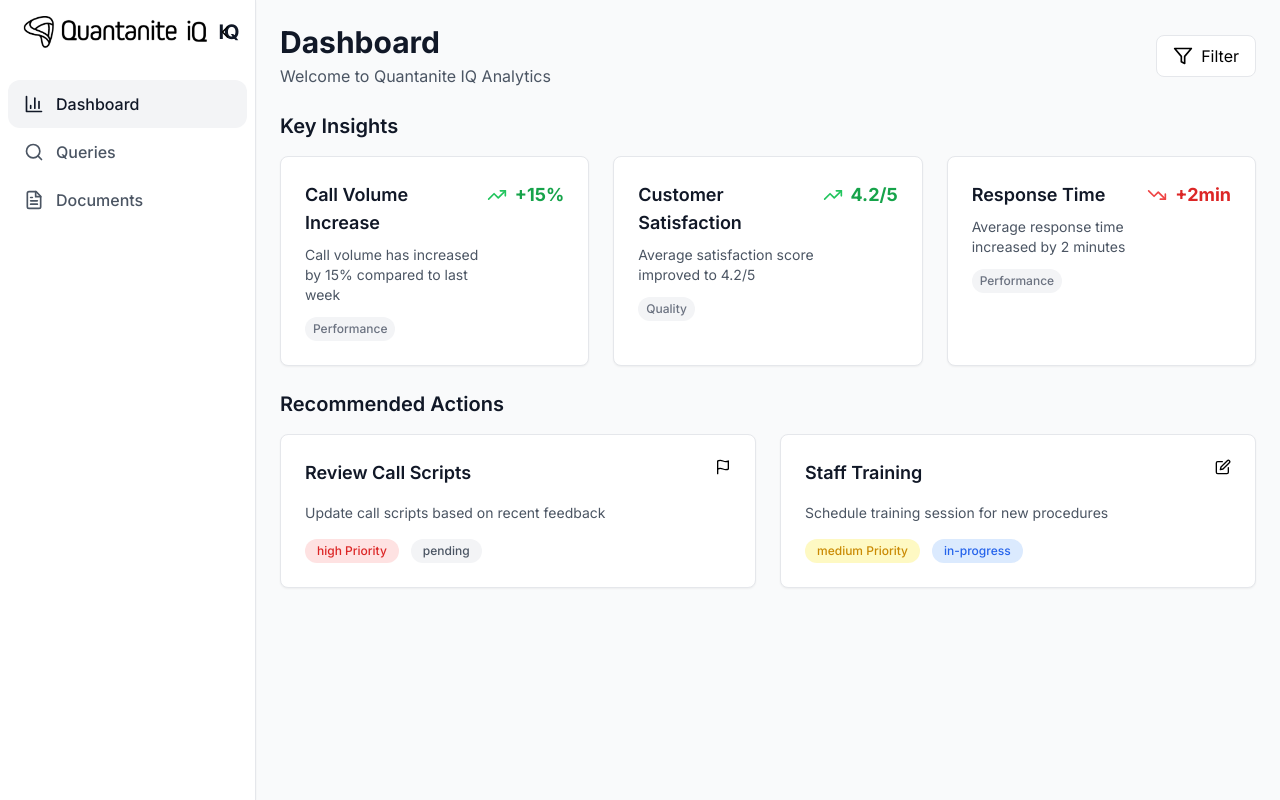
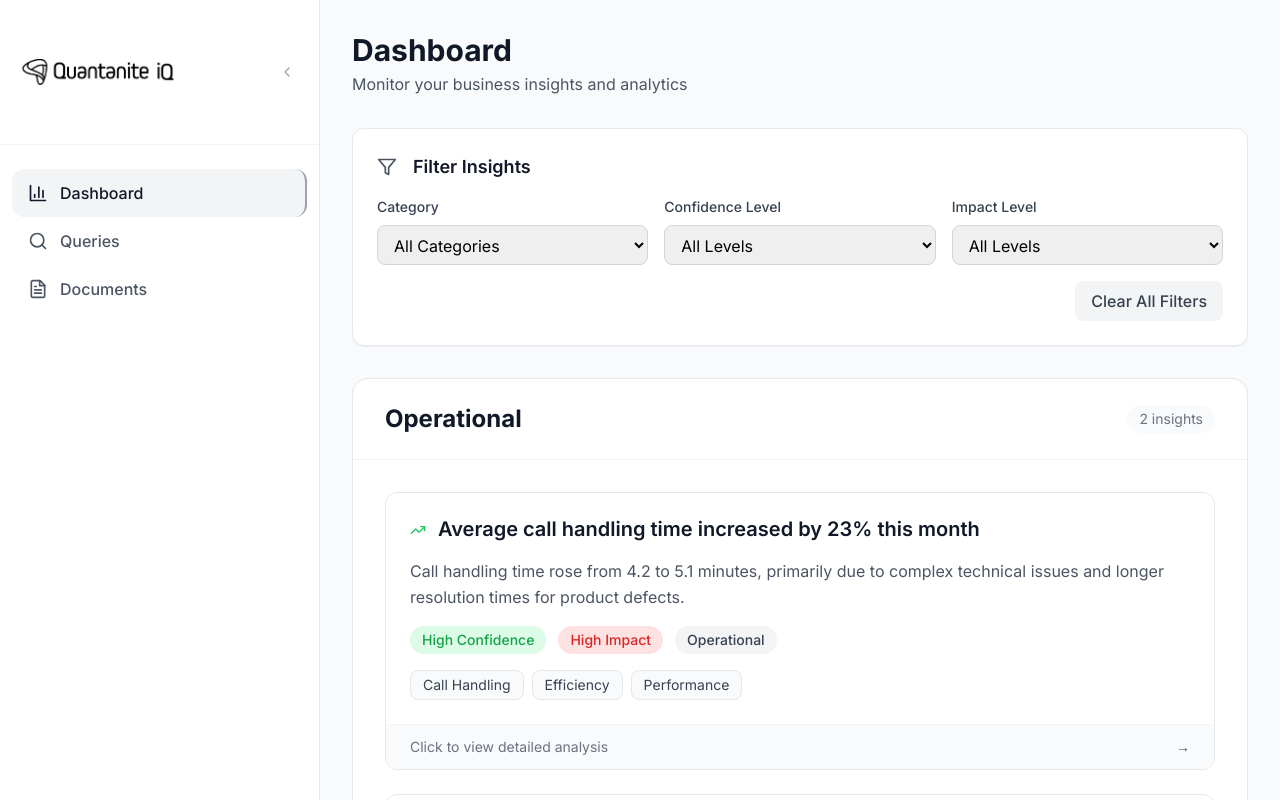
Before and after one commit to vanshdeep2/iq_demo, a React (Create React App) app: page / in a window 1280 px wide. Built offline with nearby package versions, Linux system fonts and the light colour scheme; the HTML template or start-up script is replaced by a standard one.

Commit message:
Restore: Original design with comprehensive insights, filters, and detailed components

```diff
--- a/src/components/ActionCard.js
+++ b/src/components/ActionCard.js
@@ -1,64 +1,88 @@
 import React from 'react';
+import { useNavigate } from 'react-router-dom';
 import { Check, Edit, Flag, HelpCircle } from 'lucide-react';
 
 const ActionCard = ({ action }) => {
-  const getPriorityColor = (priority) => {
-    switch (priority) {
-      case 'high':
-        return 'text-red-600 bg-red-100';
-      case 'medium':
-        return 'text-yellow-600 bg-yellow-100';
-      case 'low':
-        return 'text-green-600 bg-green-100';
-      default:
-        return 'text-gray-600 bg-gray-100';
+  const navigate = useNavigate();
+
+  const getConfidenceColor = (confidence) => {
+    switch (confidence) {
+      case 'High': return 'text-green-600 bg-green-100';
+      case 'Medium': return 'text-yellow-600 bg-yellow-100';
+      case 'Low': return 'text-red-600 bg-red-100';
+      default: return 'text-gray-600 bg-gray-100';
     }
   };
 
-  const getStatusColor = (status) => {
-    switch (status) {
-      case 'completed':
-        return 'text-green-600 bg-green-100';
-      case 'in-progress':
-        return 'text-blue-600 bg-blue-100';
-      case 'pending':
-        return 'text-gray-600 bg-gray-100';
-      default:
-        return 'text-gray-600 bg-gray-100';
-    }
-  };
-
-  const getStatusIcon = (status) => {
-    switch (status) {
-      case 'completed':
-        return <Check className="w-4 h-4" />;
-      case 'in-progress':
-        return <Edit className="w-4 h-4" />;
-      case 'pending':
-        return <Flag className="w-4 h-4" />;
-      default:
-        return <HelpCircle className="w-4 h-4" />;
+  const getEffortColor = (effort) => {
+    switch (effort) {
+      case 'Low': return 'text-green-600 bg-green-100';
+      case 'Medium': return 'text-yellow-600 bg-yellow-100';
+      case 'High': return 'text-red-600 bg-red-100';
+      default: return 'text-gray-600 bg-gray-100';
     }
   };
 
   return (
-    <div className="bg-white rounded-lg shadow-sm border border-gray-200 p-6">
-      <div className="flex items-start justify-between mb-4">
-        <h3 className="text-lg font-semibold text-gray-900">{action.title}</h3>
-        <div className="flex items-center space-x-2">
-          {getStatusIcon(action.status)}
+    <div className="bg-white border border-gray-200 rounded-xl p-6 hover:shadow-lg transition-shadow duration-200">
+      <div className="space-y-5">
+        {/* Header */}
+        <div>
+          <h3 className="text-xl font-semibold text-gray-900 mb-3">{action.title}</h3>
+          <p className="text-gray-600 leading-relaxed">{action.reasoning}</p>
         </div>
-      </div>
 
-      <p className="text-gray-600 text-sm mb-4">{action.description}</p>
+        {/* Metrics */}
+        <div className="grid grid-cols-2 gap-4">
+          <div className="text-center p-4 bg-gray-50 rounded-lg">
+            <div className="text-3xl font-bold text-gray-900">{action.score}</div>
+            <div className="text-sm text-gray-500 font-medium">Score</div>
+          </div>
+          <div className="text-center p-4 bg-gray-50 rounded-lg">
+            <div className="text-lg font-semibold text-gray-900">{action.confidence}</div>
+            <div className="text-sm text-gray-500 font-medium">Confidence</div>
+          </div>
+        </div>
 
-      <div className="flex items-center space-x-3">
-        <span className={`px-3 py-1 rounded-full text-xs font-medium ${getPriorityColor(action.priority)}`}>
-          {action.priority} Priority
-        </span>
-        <span className={`px-3 py-1 rounded-full text-xs font-medium ${getStatusColor(action.status)}`}>
-          {action.status}
-        </span>
+        {/* Tags */}
+        <div className="flex flex-wrap gap-2">
+          {action.tags.map((tag, index) => (
+            <span
+              key={index}
+              className="px-3 py-1 bg-gray-100 text-gray-700 text-sm rounded-lg font-medium"
+            >
+              {tag}
+            </span>
+          ))}
+        </div>
+
+        {/* Effort Level */}
+        <div className="flex items-center justify-between p-3 bg-gray-50 rounded-lg">
+          <span className="text-sm font-medium text-gray-700">Effort Level:</span>
+          <span className={`px-3 py-1 rounded-full text-sm font-medium ${getEffortColor(action.effort)}`}>
+            {action.effort}
+          </span>
+        </div>
+
+        {/* Action Buttons */}
+        <div className="flex space-x-3">
+          <button
+            onClick={() => navigate(`/action/${action.id}`)}
+            className="flex-1 bg-gray-800 hover:bg-gray-700 text-white font-medium py-3 px-4 rounded-lg transition-colors duration-200 flex items-center justify-center space-x-2"
+          >
+            <Check className="w-5 h-5" />
+            <span>Approve</span>
+          </button>
+          <button className="p-3 text-gray-400 hover:text-gray-600 hover:bg-gray-100 rounded-lg transition-colors duration-200">
+            <Edit className="w-5 h-5" />
+          </button>
+          <button className="p-3 text-gray-400 hover:text-gray-600 hover:bg-gray-100 rounded-lg transition-colors duration-200">
+            <Flag className="w-5 h-5" />
+          </button>
+          <button className="p-3 text-gray-400 hover:text-gray-600 hover:bg-gray-100 rounded-lg transition-colors duration-200">
+            <HelpCircle className="w-5 h-5" />
+          </button>
+        </div>
       </div>
     </div>
   );
--- a/src/components/InsightCard.js
+++ b/src/components/InsightCard.js
@@ -1,46 +1,80 @@
 import React from 'react';
+import { useNavigate } from 'react-router-dom';
 import { TrendingUp, TrendingDown, Minus } from 'lucide-react';
 
 const InsightCard = ({ insight }) => {
-  const getTrendIcon = (trend) => {
-    switch (trend) {
-      case 'up':
-        return <TrendingUp className="w-5 h-5 text-green-500" />;
-      case 'down':
-        return <TrendingDown className="w-5 h-5 text-red-500" />;
-      default:
-        return <Minus className="w-5 h-5 text-gray-500" />;
+  const navigate = useNavigate();
+
+  const getConfidenceColor = (confidence) => {
+    switch (confidence) {
+      case 'High': return 'text-green-600 bg-green-100';
+      case 'Medium': return 'text-yellow-600 bg-yellow-100';
+      case 'Low': return 'text-red-600 bg-red-100';
+      default: return 'text-gray-600 bg-gray-100';
     }
   };
 
-  const getTrendColor = (trend) => {
-    switch (trend) {
-      case 'up':
-        return 'text-green-600';
-      case 'down':
-        return 'text-red-600';
-      default:
-        return 'text-gray-600';
+  const getImpactColor = (impact) => {
+    switch (impact) {
+      case 'High': return 'text-red-600 bg-red-100';
+      case 'Medium': return 'text-yellow-600 bg-yellow-100';
+      case 'Low': return 'text-green-600 bg-green-100';
+      default: return 'text-gray-600 bg-gray-100';
     }
   };
 
+  const getTrendIcon = (title) => {
+    if (title.toLowerCase().includes('increased') || title.toLowerCase().includes('growth')) {
+      return <TrendingUp className="w-4 h-4 text-green-500" />;
+    } else if (title.toLowerCase().includes('declined') || title.toLowerCase().includes('decreased')) {
+      return <TrendingDown className="w-4 h-4 text-red-500" />;
+    }
+    return <Minus className="w-4 h-4 text-gray-500" />;
+  };
+
   return (
-    <div className="bg-white rounded-lg shadow-sm border border-gray-200 p-6">
-      <div className="flex items-start justify-between">
-        <div className="flex-1">
-          <h3 className="text-lg font-semibold text-gray-900 mb-2">{insight.title}</h3>
-          <p className="text-gray-600 text-sm mb-3">{insight.description}</p>
-          <div className="flex items-center space-x-2">
-            <span className="text-xs font-medium text-gray-500 bg-gray-100 px-2 py-1 rounded-full">
-              {insight.category}
-            </span>
+    <div
+      className="bg-white border border-gray-200 rounded-xl hover:shadow-lg transition-all duration-200 cursor-pointer overflow-hidden"
+      onClick={() => navigate(`/insight/${insight.id}`)}
+    >
+      <div className="p-6">
+        <div className="flex items-start justify-between mb-4">
+          <div className="flex items-center space-x-3">
+            {getTrendIcon(insight.title)}
+            <h3 className="text-xl font-semibold text-gray-900 leading-tight">{insight.title}</h3>
           </div>
         </div>
-        <div className="flex items-center space-x-2">
-          {getTrendIcon(insight.trend)}
-          <span className={`text-lg font-bold ${getTrendColor(insight.trend)}`}>
-            {insight.value}
+
+        <p className="text-gray-600 mb-4 leading-relaxed">{insight.summary}</p>
+
+        <div className="flex items-center space-x-3 mb-4">
+          <span className={`px-3 py-1 rounded-full text-sm font-medium ${getConfidenceColor(insight.confidence)}`}>
+            {insight.confidence} Confidence
           </span>
+          <span className={`px-3 py-1 rounded-full text-sm font-medium ${getImpactColor(insight.impact)}`}>
+            {insight.impact} Impact
+          </span>
+          <span className="px-3 py-1 rounded-full text-sm font-medium bg-gray-100 text-gray-700">
+            {insight.category}
+          </span>
+        </div>
+
+        <div className="flex flex-wrap gap-2">
+          {insight.tags.map((tag, index) => (
+            <span
+              key={index}
+              className="px-3 py-1 bg-gray-50 text-gray-700 text-sm rounded-lg border border-gray-200"
+            >
+              {tag}
+            </span>
+          ))}
+        </div>
+      </div>
+
+      <div className="bg-gray-50 px-6 py-3 border-t border-gray-100">
+        <div className="flex items-center justify-between text-sm text-gray-500">
+          <span>Click to view detailed analysis</span>
+          <span className="text-gray-600 font-medium">→</span>
         </div>
       </div>
     </div>
--- a/src/components/Layout.js
+++ b/src/components/Layout.js
@@ -1,62 +1,59 @@
 import React, { useState } from 'react';
-import { Link, useLocation } from 'react-router-dom';
+import { useLocation, Link } from 'react-router-dom';
 import { BarChart3, FileText, Search, ChevronLeft, ChevronRight } from 'lucide-react';
 
 const Layout = ({ children }) => {
+  const location = useLocation();
   const [sidebarCollapsed, setSidebarCollapsed] = useState(false);
-  const location = useLocation();
 
-  const menuItems = [
-    { path: '/', icon: BarChart3, label: 'Dashboard' },
-    { path: '/queries', icon: Search, label: 'Queries' },
-    { path: '/documents', icon: FileText, label: 'Documents' },
+  const navigation = [
+    { name: 'Dashboard', href: '/', icon: BarChart3 },
+    { name: 'Queries', href: '/queries', icon: Search },
+    { name: 'Documents', href: '/documents', icon: FileText },
   ];
 
   return (
     <div className="flex h-screen bg-gray-50">
-      {/* Sidebar */}
-      <div className={`bg-white shadow-sm border-r border-gray-200 transition-all duration-300 ${sidebarCollapsed ? 'w-16' : 'w-64'}`}>
-        <div className="p-4">
-          <div className="flex items-center justify-between">
+      {/* Collapsible Sidebar */}
+      <div className={`${sidebarCollapsed ? 'w-16' : 'w-80'} bg-white border-r border-gray-200 shadow-sm transition-all duration-300 ease-in-out`}>
+        {/* Logo */}
+        <div className="flex items-center justify-between px-4 py-6 border-b border-gray-100">
           {!sidebarCollapsed && (
-              <div className="flex items-center space-x-2">
-                <img src="/quantanite-logo.png" alt="Quantanite" className="h-8 w-auto" />
-                <span className="text-xl font-bold text-gray-900">IQ</span>
+            <div className="flex items-center space-x-3">
+              {/* Quantanite Logo */}
+              <img src="/quantanite-logo.png" alt="Quantanite Logo" className="w-40 h-24 object-contain" />
             </div>
           )}
           <button
             onClick={() => setSidebarCollapsed(!sidebarCollapsed)}
-              className="p-1 rounded-lg hover:bg-gray-100"
+            className="p-2 text-gray-400 hover:text-gray-600 hover:bg-gray-100 rounded-lg transition-colors duration-200"
           >
-              {sidebarCollapsed ? <ChevronRight size={20} /> : <ChevronLeft size={20} />}
+            {sidebarCollapsed ? <ChevronRight className="w-4 h-4" /> : <ChevronLeft className="w-4 h-4" />}
           </button>
         </div>
-        </div>
 
-        <nav className="mt-4">
-          {menuItems.map((item) => {
-            const Icon = item.icon;
-            const isActive = location.pathname === item.path;
-
+        {/* Navigation */}
+        <nav className="mt-6 px-3">
+          {navigation.map((item) => {
+            const isActive = location.pathname === item.href;
             return (
               <Link
-                key={item.path}
-                to={item.path}
-                className={`flex items-center px-4 py-3 text-gray-600 hover:bg-gray-50 hover:text-gray-900 rounded-xl transition-all duration-200 cursor-pointer font-medium mx-2 ${
-                  isActive ? 'bg-gray-100 text-gray-900' : ''
-                } ${sidebarCollapsed ? 'justify-center px-2' : ''}`}
+                key={item.name}
+                to={item.href}
+                className={`sidebar-item ${isActive ? 'active' : ''} ${sidebarCollapsed ? 'collapsed' : ''}`}
+                title={sidebarCollapsed ? item.name : ''}
               >
-                <Icon size={20} />
-                {!sidebarCollapsed && <span className="ml-3">{item.label}</span>}
+                <item.icon className={`w-5 h-5 ${sidebarCollapsed ? '' : 'mr-3'}`} />
+                {!sidebarCollapsed && item.name}
               </Link>
             );
           })}
         </nav>
       </div>
 
-      {/* Main Content */}
-      <div className="flex-1 overflow-auto">
-        <main className="p-6">
+      {/* Main content */}
+      <div className="flex-1 overflow-auto bg-gray-50">
+        <main className="p-8">
           {children}
         </main>
       </div>
--- a/src/index.css
+++ b/src/index.css
@@ -2,16 +2,34 @@
 @tailwind components;
 @tailwind utilities;
 
-body {
-  margin: 0;
-  font-family: 'Inter', -apple-system, BlinkMacSystemFont, 'Segoe UI', 'Roboto', 'Oxygen',
-    'Ubuntu', 'Cantarell', 'Fira Sans', 'Droid Sans', 'Helvetica Neue',
-    sans-serif;
-  -webkit-font-smoothing: antialiased;
-  -moz-osx-font-smoothing: grayscale;
+@layer base {
+  body {
+    font-family: 'Inter', system-ui, sans-serif;
+  }
 }
 
-code {
-  font-family: source-code-pro, Menlo, Monaco, Consolas, 'Courier New',
-    monospace;
+@layer components {
+  .btn-primary {
+    @apply bg-gray-800 hover:bg-gray-700 text-white font-medium py-2 px-4 rounded-lg transition-colors duration-200;
+  }
+
+  .btn-secondary {
+    @apply bg-gray-100 hover:bg-gray-200 text-gray-700 font-medium py-2 px-4 rounded-lg transition-colors duration-200;
+  }
+
+  .card {
+    @apply bg-white rounded-lg shadow-sm border border-gray-200 p-6;
+  }
+
+  .sidebar-item {
+    @apply flex items-center px-4 py-3 text-gray-600 hover:bg-gray-50 hover:text-gray-900 rounded-xl transition-all duration-200 cursor-pointer font-medium;
+  }
+
+  .sidebar-item.active {
+    @apply bg-gray-100 text-gray-900 border-r-2 border-gray-400;
+  }
+
+  .sidebar-item.collapsed {
+    @apply justify-center px-2;
+  }
 }
--- a/src/pages/Dashboard.js
+++ b/src/pages/Dashboard.js
@@ -1,85 +1,194 @@
-import React from 'react';
+import React, { useState } from 'react';
 import { Filter } from 'lucide-react';
 import InsightCard from '../components/InsightCard';
-import ActionCard from '../components/ActionCard';
 
 const Dashboard = () => {
+  const [filters, setFilters] = useState({
+    category: 'all',
+    confidence: 'all',
+    impact: 'all'
+  });
+
+  // Removed summary cards for cleaner design
+
   const insights = [
     {
       id: 1,
-      title: 'Call Volume Increase',
-      description: 'Call volume has increased by 15% compared to last week',
-      trend: 'up',
-      value: '+15%',
-      category: 'Performance'
+      title: 'Average call handling time increased by 23% this month',
+      category: 'Operational',
+      confidence: 'High',
+      impact: 'High',
+      summary: 'Call handling time rose from 4.2 to 5.1 minutes, primarily due to complex technical issues and longer resolution times for product defects.',
+      tags: ['Call Handling', 'Efficiency', 'Performance']
     },
     {
       id: 2,
-      title: 'Customer Satisfaction',
-      description: 'Average satisfaction score improved to 4.2/5',
-      trend: 'up',
-      value: '4.2/5',
-      category: 'Quality'
+      title: 'Customer satisfaction scores dropped 12% in technical support',
+      category: 'Customer',
+      confidence: 'High',
+      impact: 'High',
+      summary: 'CSAT scores in technical support decreased from 4.3 to 3.8, with customers citing long wait times and unresolved issues as primary concerns.',
+      tags: ['Customer Satisfaction', 'Technical Support', 'Quality']
     },
     {
       id: 3,
-      title: 'Response Time',
-      description: 'Average response time increased by 2 minutes',
-      trend: 'down',
-      value: '+2min',
-      category: 'Performance'
+      title: 'AI agent resolution rate improved to 78% for simple queries',
+      category: 'AI Performance',
+      confidence: 'Medium',
+      impact: 'Medium',
+      summary: 'AI agents now successfully resolve 78% of simple customer queries without human escalation, up from 65% last quarter.',
+      tags: ['AI Agents', 'Automation', 'Efficiency']
+    },
+    {
+      id: 4,
+      title: 'Top customer issue: "Password reset" accounts for 34% of calls',
+      category: 'Customer Issues',
+      confidence: 'High',
+      impact: 'Medium',
+      summary: 'Password reset requests dominate customer interactions, suggesting need for improved self-service options or simplified authentication process.',
+      tags: ['Password Reset', 'Self-Service', 'Volume']
+    },
+    {
+      id: 5,
+      title: 'Agent burnout indicators: 45% report high stress levels',
+      category: 'Agent Wellbeing',
+      confidence: 'Medium',
+      impact: 'High',
+      summary: 'Survey data shows 45% of agents report high stress levels, with peak stress during technical issue escalations and angry customer interactions.',
+      tags: ['Agent Stress', 'Burnout', 'Wellbeing']
+    },
+    {
+      id: 6,
+      title: 'Email response time improved by 18% with AI assistance',
+      category: 'AI Performance',
+      confidence: 'High',
+      impact: 'Medium',
+      summary: 'Average email response time decreased from 4.2 hours to 3.4 hours with AI-powered response suggestions and automated categorization.',
+      tags: ['Email Support', 'AI Assistance', 'Response Time']
+    },
+    {
+      id: 7,
+      title: 'Chat abandonment rate spiked to 28% during peak hours',
+      category: 'Operational',
+      confidence: 'High',
+      impact: 'Medium',
+      summary: 'Chat abandonment rate increased from 18% to 28% during 2-4 PM peak hours, indicating insufficient staffing or slow response times.',
+      tags: ['Chat Support', 'Abandonment', 'Peak Hours']
+    },
+    {
+      id: 8,
+      title: 'Product defect reports increased 67% after software update',
+      category: 'Product Issues',
+      confidence: 'High',
+      impact: 'High',
+      summary: 'Customer reports of software bugs and defects increased significantly following the latest product update, requiring immediate attention.',
+      tags: ['Product Defects', 'Software Update', 'Bugs']
     }
   ];
 
-  const actions = [
-    {
-      id: 1,
-      title: 'Review Call Scripts',
-      description: 'Update call scripts based on recent feedback',
-      priority: 'high',
-      status: 'pending'
-    },
-    {
-      id: 2,
-      title: 'Staff Training',
-      description: 'Schedule training session for new procedures',
-      priority: 'medium',
-      status: 'in-progress'
-    }
-  ];
+  const filteredInsights = insights.filter(insight => {
+    if (filters.category !== 'all' && insight.category !== filters.category) return false;
+    if (filters.confidence !== 'all' && insight.confidence !== filters.confidence) return false;
+    if (filters.impact !== 'all' && insight.impact !== filters.impact) return false;
+    return true;
+  });
 
   return (
-    <div className="space-y-6">
+    <div className="max-w-7xl mx-auto space-y-8">
       {/* Header */}
       <div className="flex items-center justify-between">
         <div>
           <h1 className="text-3xl font-bold text-gray-900">Dashboard</h1>
-          <p className="text-gray-600 mt-1">Welcome to Quantanite IQ Analytics</p>
-        </div>
-        <button className="flex items-center space-x-2 bg-white px-4 py-2 rounded-lg border border-gray-200 hover:bg-gray-50">
-          <Filter size={20} />
-          <span>Filter</span>
-        </button>
-      </div>
-
-      {/* Insights Grid */}
-      <div>
-        <h2 className="text-xl font-semibold text-gray-900 mb-4">Key Insights</h2>
-        <div className="grid grid-cols-1 md:grid-cols-2 lg:grid-cols-3 gap-6">
-          {insights.map((insight) => (
-            <InsightCard key={insight.id} insight={insight} />
-          ))}
+          <p className="text-gray-600 mt-1">Monitor your business insights and analytics</p>
         </div>
       </div>
 
-      {/* Actions Grid */}
-      <div>
-        <h2 className="text-xl font-semibold text-gray-900 mb-4">Recommended Actions</h2>
-        <div className="grid grid-cols-1 md:grid-cols-2 gap-6">
-          {actions.map((action) => (
-            <ActionCard key={action.id} action={action} />
-          ))}
+      {/* Filters */}
+      <div className="bg-white rounded-xl shadow-sm border border-gray-200 p-6">
+        <div className="flex items-center space-x-4 mb-4">
+          <Filter className="w-5 h-5 text-gray-600" />
+          <h2 className="text-lg font-semibold text-gray-900">Filter Insights</h2>
         </div>
+        <div className="grid grid-cols-1 md:grid-cols-3 gap-4">
+          <div>
+            <label className="block text-sm font-medium text-gray-700 mb-2">Category</label>
+            <select
+              value={filters.category}
+              onChange={(e) => setFilters({...filters, category: e.target.value})}
+              className="w-full px-3 py-2 border border-gray-300 rounded-lg focus:ring-2 focus:ring-gray-500 focus:border-transparent"
+            >
+              <option value="all">All Categories</option>
+              <option value="Operational">Operational</option>
+              <option value="Customer">Customer</option>
+              <option value="AI Performance">AI Performance</option>
+              <option value="Customer Issues">Customer Issues</option>
+              <option value="Agent Wellbeing">Agent Wellbeing</option>
+              <option value="Product Issues">Product Issues</option>
+            </select>
+          </div>
+          <div>
+            <label className="block text-sm font-medium text-gray-700 mb-2">Confidence Level</label>
+            <select
+              value={filters.confidence}
+              onChange={(e) => setFilters({...filters, confidence: e.target.value})}
+              className="w-full px-3 py-2 border border-gray-300 rounded-lg focus:ring-2 focus:ring-gray-500 focus:border-transparent"
+            >
+              <option value="all">All Levels</option>
+              <option value="High">High</option>
+              <option value="Medium">Medium</option>
+              <option value="Low">Low</option>
+            </select>
+          </div>
+          <div>
+            <label className="block text-sm font-medium text-gray-700 mb-2">Impact Level</label>
+            <select
+              value={filters.impact}
+              onChange={(e) => setFilters({...filters, impact: e.target.value})}
+              className="w-full px-3 py-2 border border-gray-300 rounded-lg focus:ring-2 focus:ring-gray-500 focus:border-transparent"
+            >
+              <option value="all">All Levels</option>
+              <option value="High">High</option>
+              <option value="Medium">Medium</option>
+              <option value="Low">Low</option>
+            </select>
+          </div>
+        </div>
+        <div className="flex justify-end mt-4">
+          <button
+            onClick={() => setFilters({category: 'all', confidence: 'all', impact: 'all'})}
+            className="btn-secondary"
+          >
+            Clear All Filters
+          </button>
+        </div>
+      </div>
+
+      {/* Insights by Category */}
+      <div className="space-y-8">
+        {['Operational', 'Customer', 'AI Performance', 'Customer Issues', 'Agent Wellbeing', 'Product Issues'].map((category) => {
+          const categoryInsights = filteredInsights.filter(insight => insight.category === category);
+          if (categoryInsights.length === 0) return null;
+
+          return (
+            <div key={category} className="bg-white rounded-2xl shadow-sm border border-gray-200 overflow-hidden">
+              <div className="px-8 py-6 border-b border-gray-100">
+                <div className="flex items-center justify-between">
+                  <h2 className="text-2xl font-bold text-gray-900">{category}</h2>
+                  <div className="flex items-center space-x-3">
+                    <span className="text-sm text-gray-500 bg-gray-50 px-3 py-1 rounded-full">
+                      {categoryInsights.length} insights
+                    </span>
+                  </div>
+                </div>
+              </div>
+              <div className="p-8 space-y-6">
+                {categoryInsights.map((insight) => (
+                  <InsightCard key={insight.id} insight={insight} />
+                ))}
+              </div>
+            </div>
+          );
+        })}
       </div>
     </div>
   );
```
Lines whose indentation alone changed are shown as unchanged.
